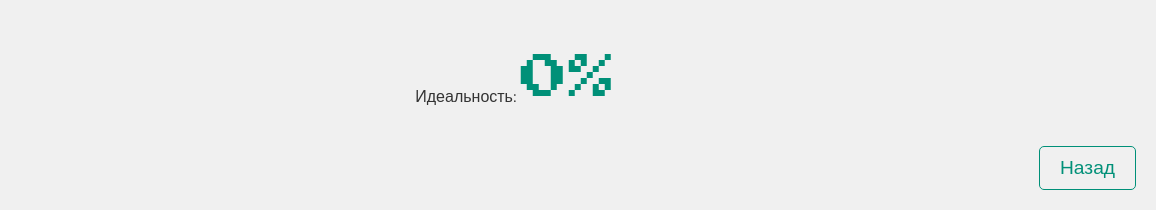
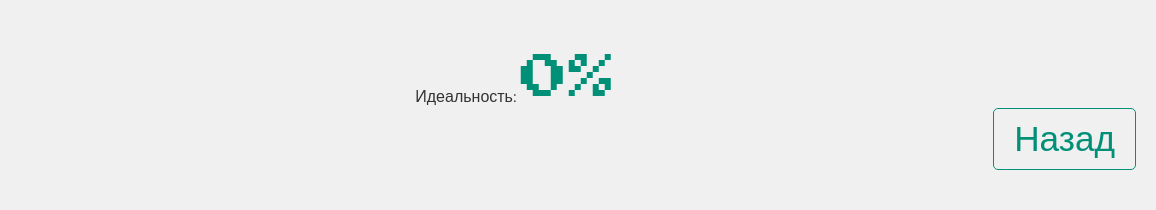
Before and after one commit to kr13t1/draw-a-circle, a plain HTML site: page index.html in a window 1280 px wide. Shown: the part 590-800 px from the top of the page, 124-1280 px from the left. Drawn offline with nearby package versions, Linux system fonts and the light colour scheme.

Commit message:
Update styles.css

```diff
--- a/styles.css
+++ b/styles.css
@@ -123,9 +123,9 @@ h1 {
 
 #back-button {
     position: fixed; /* Фиксированное позиционирование, чтобы кнопка оставалась на месте при прокрутке */
-    bottom: 20px; /* Отступ от нижнего края окна браузера */
+    bottom: 40px; /* Отступ от нижнего края окна браузера */
     right: 20px; /* Отступ от правого края окна браузера */
-    font-size: 1.2em; /* Размер текста кнопки */
+    font-size: 2.2em; /* Размер текста кнопки */
     cursor: pointer; /* Изменение курсора на указатель при наведении на кнопку */
     color: #009078; /* Цвет текста кнопки */
     background-color: #f0f0f0; /* Цвет фона кнопки */
```
